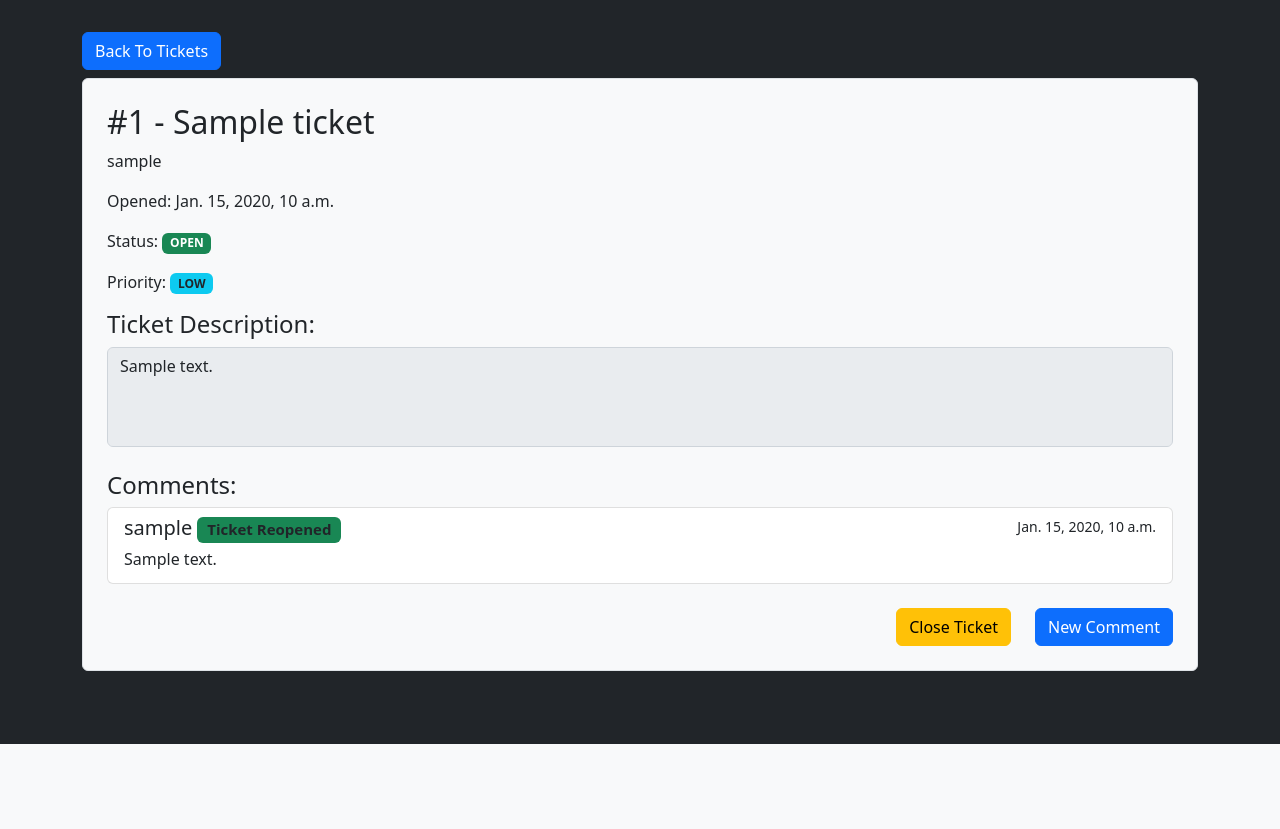
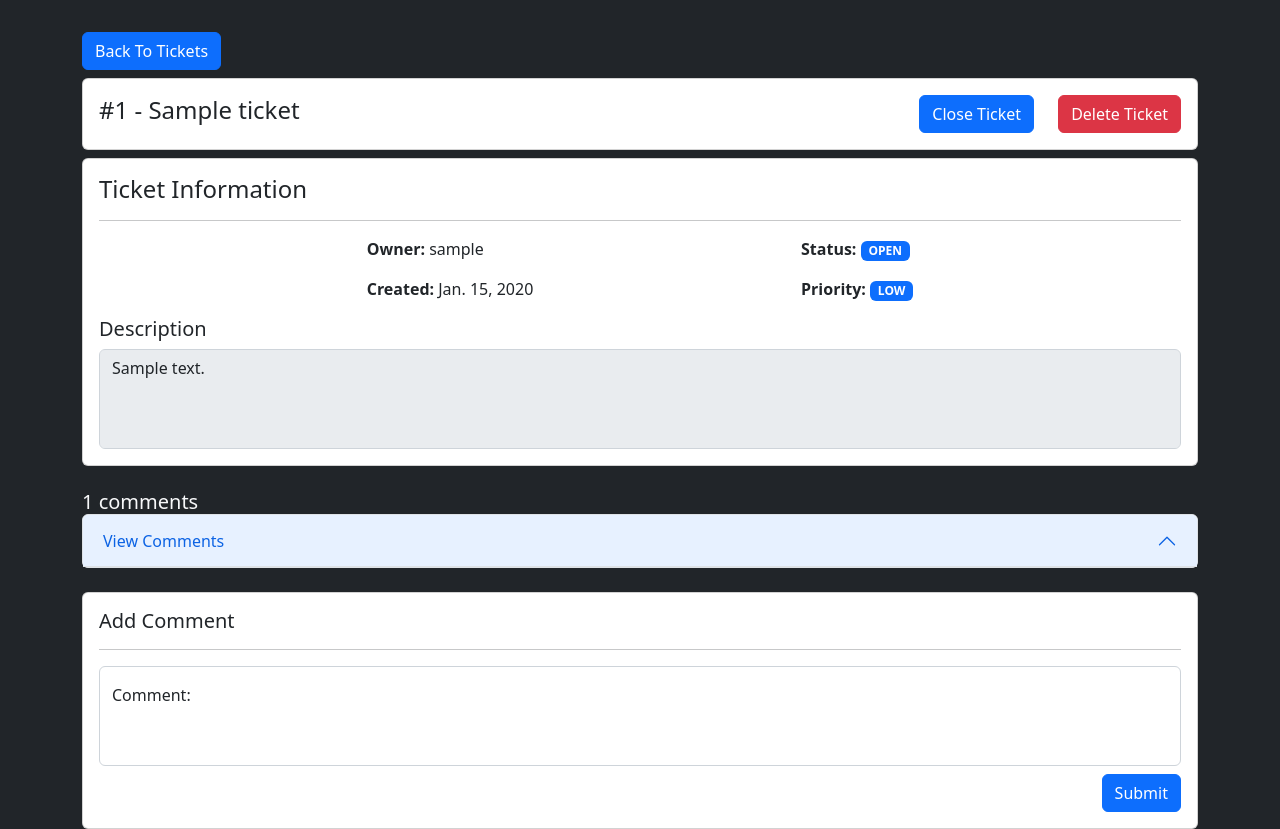
Before and after one commit to Blathe/djangotickets, a Django app: page /tickets/details/1 in a window 1280 px wide. Shown: the part 56-885 px from the top of the page. Before the commit the page ends 800 px from the top, so only its background shows below. Run offline with Django 4.2, Linux system fonts and the light colour scheme; a user stored in the database is signed in; tables that the repository leaves empty hold one stand-in row (values such as "Sample post").

Commit message:
large UI/UX changes on index and details page

```diff
--- a/djangotickets/settings.py
+++ b/djangotickets/settings.py
@@ -27,6 +27,9 @@ BASE_DIR = Path(__file__).resolve().parent.parent
 LOGIN_REDIRECT_URL = '/'
 LOGOUT_REDIRECT_URL = '/'
 
+#probably want to use UTC time zone but for this example we will use our local time.
+TIME_ZONE = 'America/Los_Angeles'
+USE_TZ = True
 
 # Quick-start development settings - unsuitable for production
 # See https://docs.djangoproject.com/en/4.1/howto/deployment/checklist/
--- a/tickets/templates/tickets/details.html
+++ b/tickets/templates/tickets/details.html
@@ -10,6 +10,7 @@
 </head>
 
 <body class="bg-dark">
+    {% load tz %}
     <nav class="nav navbar bg-black">
         <div class="container-fluid d-flex">
             <a href="/" class="navbar-brand text-light">Django Ticket Tracker</a>
@@ -43,92 +44,119 @@
         <a class="btn btn-primary mt-2" href="{% url 'index' %}">
             Back To Tickets
         </a>
-        <div class="container border border-opacity-0 bg-light rounded p-4 mt-2">
-            {% if ticket %}
-                {% if user.is_authenticated %}
-                    <h2><span>#{{ticket.id }}</span> - {{ticket.title}}</h2>
-                    <p>{{ticket.owner}}</p>
-                    <p>Opened: {{ticket.creation_date}}</p>
-                    {% if ticket.status == "OPEN" %}
-                        <p>Status: <span class="badge bg-success">{{ticket.status}}</span></p>
-                    {% else %}
-                        <p>Status: <span class="badge bg-danger">{{ticket.status}}</span></p>
-                    {% endif %}
-                    {% if ticket.priority == "LOW" %}
-                        <p>Priority: <span class="badge bg-info text-dark">{{ticket.priority}}</span></p>
-                    {% elif ticket.priority == "MEDIUM" %}
-                        <p>Priority: <span class="badge bg-warning text-dark">{{ticket.priority}}</span></p>
-                    {% elif ticket.priority == "HIGH" %}
-                        <p>Priority: <span class="badge bg-danger text-dark">{{ticket.priority}}</span></p>
-                    {% endif %}
-                    <h4>Ticket Description:</h4>
-                    <textarea disabled required style="height: 100px; resize: none;" class="form-control">{{ticket.description}}</textarea>
 
-                    {% if comments %}
-                    <div class="mt-4">
-                        <h4>Comments:</h4>
-                        <div class="list-group disabled">
-                            {% for comment in comments %}
-                            <a href="#" class="list-group-item list-group-item-action">
-                                <div class="d-flex w-100 justify-content-between">
-                                  <h5 class="mb-1">{{comment.owner}}
-                                     {% if comment.tag == 'CLOSED' %}
-                                        <span class="badge bg-warning text-dark">Ticket Closed</span>
-                                        {% elif comment.tag == 'REOPENED' %}
-                                        <span class="badge bg-success text-dark">Ticket Reopened</span>
-                                        {% endif %}
-                                    </h5>
-                                  <small>{{ comment.creation_date }}</small>
-                                </div>
-                                <p class="mb-1">{{comment.body}}</p>
-                              </a>
-
-                            {% endfor %}
-                        </div>
-                    </div>
-                    {% endif %}
-
-                    {% if ticket.status == "OPEN" %}
-                    <div class="d-flex flex-column mt-4">
-                        <div class="d-flex flex-row justify-content-end gap-4">
-                            <!--
-                            <a class="btn btn-warning" data-bs-toggle="collapse" href="#collapse-confirm-close" role="button" aria-expanded="false" aria-controls="collapse-confirm-close">
-                                Close Ticket
-                            </a>
-                            <a class="btn btn-primary" data-bs-toggle="collapse" href="#collapseExample" role="button" aria-expanded="false" aria-controls="collapseExample">
-                                + New Comment
-                            </a> -->
-                            <button type="button" class="btn btn-warning" data-bs-toggle="modal" data-bs-target="#closeTicketModal">
-                                Close Ticket
-                            </button>
-                            <button type="button" class="btn btn-primary" data-bs-toggle="modal" data-bs-target="#commentModal">
-                                New Comment
-                            </button>
-                            <!-- Comment Modal -->
-                            <div class="modal fade" id="commentModal" tabindex="-1" data-bs-backdrop="static" data-bs-keyboard="false" aria-labelledby="commentModalLabel" aria-hidden="true">
+        <div class="card mt-2">
+            <div class="card-body d-flex align-items-center justify-content-between">
+                <h4>#{{ticket.id}} - {{ticket.title}}</h4>
+                <div class="d-flex gap-4">
+                    {% if ticket.status == 'CLOSED' %}
+                        <button class="btn btn-primary" data-bs-toggle="modal" data-bs-target="#reopenModal" type="button">Reopen Ticket</button>
+                        <!-- Reopen ticket Modal -->
+                        <div class="modal fade" id="reopenModal" tabindex="-1" data-bs-backdrop="static" data-bs-keyboard="false" aria-labelledby="reopenModalLabel" aria-hidden="true">
                             <div class="modal-dialog">
                                 <div class="modal-content">
                                     <div class="modal-header">
-                                            <h5 class="modal-title" id="commentModalLabel">Add A Comment</h5>
+                                        <h5 class="modal-title" id="reopenModalLabel">Reopen Ticket</h5>
                                         <button type="button" class="btn-close" data-bs-dismiss="modal" aria-label="Close"></button>
                                     </div>
-                                        <form role="comment" action="{% url 'comment' ticket.id %}" method="post">
+                                    <form role="comment" action="{% url 'open' ticket.id %}" method="post" onsubmit="return confirm('Are you sure you want to reopen this ticket?');">
                                         <div class="modal-body">
                                                 {% csrf_token %}
                                                 <div class="form-floating">
                                                     <textarea required style="height: 100px;" class="form-control" id="body" name="body" placeholder="body"></textarea>
-                                                        <label for="description" class="form-label">Comment:</label>
+                                                    <label for="description" class="form-label">Reason for reopening this ticket:</label>
                                                 </div>
                                         </div>
                                         <div class="modal-footer">
                                             <button type="button" class="btn btn-secondary" data-bs-dismiss="modal">Cancel</button>
-                                                <button type="submit" class="btn btn-primary">Confirm</button>
+                                            <button type="submit" class="btn btn-primary">Reopen</button>
                                         </div>
                                     </form>
                                 </div>
                             </div>
                         </div>
+                    {% else %}
+                        <button type="button" class="btn btn-primary" data-bs-toggle="modal" data-bs-target="#closeTicketModal">
+                            Close Ticket
+                        </button>
+                    {% endif %}
+                    <form class="d-flex" role="delete" action="{% url 'delete' ticket.id %}" method="get" onsubmit="return confirm('Do you really want to delete this ticket?');">
+                        {% csrf_token %}
+                        <button class="btn btn-danger" type="submit">Delete Ticket</button>
+                    </form>
+                </div>
+            </div>
+        </div>
 
+        <div class="card mt-2">
+            <div class="card-body">
+                <h4>Ticket Information</h4>
+                <hr class="w-100"/>
+                <div class="d-flex justify-content-evenly">
+                    <div class="d-flex flex-column">
+                        <p><strong>Owner:</strong> {{ticket.owner}}</p>
+                        <p><strong>Created:</strong> {{ticket.creation_date | utc | date}}</p>
+                    </div>
+                    <div class="d-flex flex-column">
+                        {% if ticket.status == 'CLOSED' %}
+                            <p><strong>Status:</strong> <span class="badge bg-secondary">{{ticket.status}}</span></p>
+                        {% else %}
+                            <p><strong>Status:</strong> <span class="badge bg-primary">{{ticket.status}}</span></p>
+                        {% endif %}
+                        <p><strong>Priority:</strong> <span class="badge bg-primary">{{ticket.priority}}</span></p>
+                    </div>
+                </div>
+                <h5>Description</h5>
+                <textarea disabled required style="height: 100px; resize: none;" class="form-control">{{ticket.description}}</textarea>
+            </div>
+        </div>
+
+       <h5 class="text-light mt-4 m-0">{{comments.count}} comments</h5>
+        {% if comments %}
+
+        <div class="accordion" id="accordionExample">
+            <div class="accordion-item">
+              <h2 class="accordion-header" id="headingOne">
+                <button class="accordion-button" type="button" data-bs-toggle="collapse" data-bs-target="#collapseOne" aria-expanded="false" aria-controls="collapseOne">
+                  View Comments
+                </button>
+              </h2>
+              <div id="collapseOne" class="accordion-collapse collapse" aria-labelledby="headingOne" data-bs-parent="#accordionExample">
+                <div class="accordion-body">
+                    {% for comment in comments %}
+                    <div class="mb-4">
+                        <div class="d-flex align-items-center gap-2">
+                            <h5><strong>{{comment.owner}}</strong></h5>
+                            <small class="text-secondary">{{comment.creation_date | utc | date}}</small>
+                        </div>
+                        <p>{{comment.body}}</p>
+                        <hr class="w-100"/>
+                    </div>
+                {% endfor %}
+                </div>
+              </div>
+            </div>
+        </div>
+
+        {% endif %}
+        {% if ticket.status == 'OPEN' %}
+        <div class="card mt-4">
+            <div class="card-body">
+                <h5>Add Comment</h5>
+                <hr class="w-100"/>
+                <form role="comment" action="{% url 'comment' ticket.id %}" method="post">
+                    {% csrf_token %}
+                    <div class="form-floating">
+                        <textarea required style="height: 100px; resize: none;" class="form-control" id="body" name="body" placeholder="body"></textarea>
+                        <label for="description" class="form-label">Comment:</label>
+                    </div>
+                    <button class="btn btn-primary mt-2 float-end">Submit</button>
+                </form>
+            </div>
+        </div>
+        {% endif %}
+
+    </div>
     <!-- Close Ticket Modal -->
     <div class="modal fade" id="closeTicketModal" tabindex="-1" data-bs-backdrop="static" data-bs-keyboard="false" aria-labelledby="closeTicketModalLabel" aria-hidden="true">
         <div class="modal-dialog">
@@ -153,60 +181,7 @@
             </div>
         </div>
     </div>
-                        </div>
-                        <form role="postcomment" action="{% url 'comment' ticket.id %}" method="post">
-                            {% csrf_token %}
-                            <div class="collapse mt-4" id="collapseExample">
-                                <div class="card card-body">
-                                    <div class="form-floating">
-                                        <textarea required style="height: 100px;" class="form-control" id="body" name="body" placeholder="body"></textarea>
-                                        <label for="description" class="form-label">Comment:</label>
-                                    </div>
-                                    <div class="d-flex flex-row justify-content-end mt-2 gap-2">
-                                        <a class="btn btn-danger" data-bs-toggle="collapse" href="#collapseExample" role="button" aria-expanded="false" aria-controls="collapseExample">
-                                            Cancel
-                                        </a>
-                                        <button class="btn btn-success">Submit Comment</button>
-                                    </div>
-                                </div>
-                            </div>
-                        </form>
-                        {% else %}
-                        <div class="d-flex justify-content-end mt-4">
-                            <button type="button" class="btn btn-warning" data-bs-toggle="modal" data-bs-target="#reopenModal">
-                                Reopen Ticket
-                            </button>
-                            <!-- Reopen ticket Modal -->
-                            <div class="modal fade" id="reopenModal" tabindex="-1" data-bs-backdrop="static" data-bs-keyboard="false" aria-labelledby="reopenModalLabel" aria-hidden="true">
-                                <div class="modal-dialog">
-                                    <div class="modal-content">
-                                        <div class="modal-header">
-                                            <h5 class="modal-title" id="reopenModalLabel">Reopen Ticket</h5>
-                                            <button type="button" class="btn-close" data-bs-dismiss="modal" aria-label="Close"></button>
-                                        </div>
-                                        <form role="comment" action="{% url 'open' ticket.id %}" method="post" onsubmit="return confirm('Are you sure you want to reopen this ticket?');">
-                                            <div class="modal-body">
-                                                    {% csrf_token %}
-                                                    <div class="form-floating">
-                                                        <textarea required style="height: 100px;" class="form-control" id="body" name="body" placeholder="body"></textarea>
-                                                        <label for="description" class="form-label">Reason for reopening this ticket:</label>
-                                                    </div>
-                                            </div>
-                                            <div class="modal-footer">
-                                                <button type="button" class="btn btn-secondary" data-bs-dismiss="modal">Cancel</button>
-                                                <button type="submit" class="btn btn-primary">Reopen</button>
-                                            </div>
-                                        </form>
-                                    </div>
-                                </div>
-                            </div>
-                        </div>
-                    </div>
-                    {% endif %}
-                {% endif %}
-            {% endif %}
-        </div>
-    </div>
+
 </body>
 
 <script src="https://cdn.jsdelivr.net/npm/bootstrap@5.2.0/dist/js/bootstrap.bundle.min.js" integrity="sha384-A3rJD856KowSb7dwlZdYEkO39Gagi7vIsF0jrRAoQmDKKtQBHUuLZ9AsSv4jD4Xa" crossorigin="anonymous"></script>
```
Also changed, not shown: tickets/templates/tickets/index.html (+15 -22 lines). Lines whose indentation alone changed are shown as unchanged.
